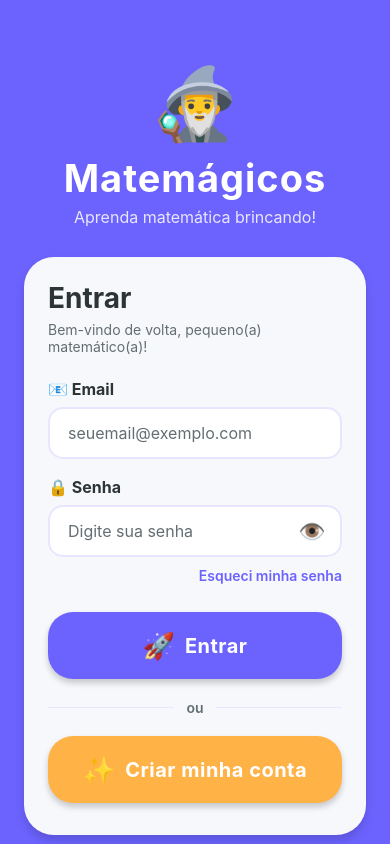
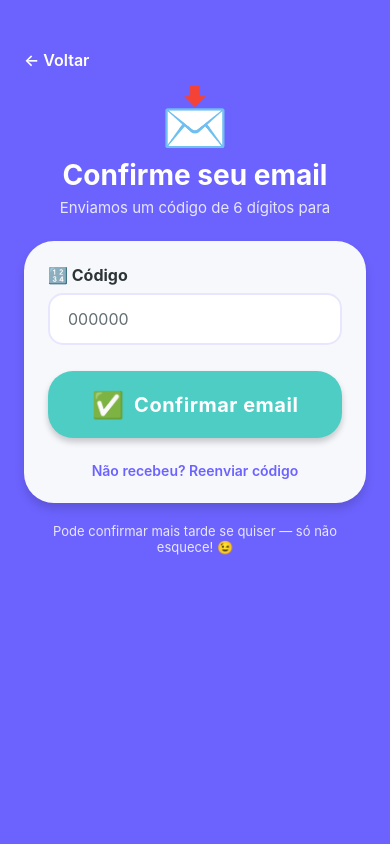
Before and after one commit to JhuanCleber/Matemagicos, a React Native app: screen /VerificarEmail in a window 390 px wide. Built offline with nearby package versions, Linux system fonts and the light colour scheme.

Commit message:
Matemágicos

```diff
--- a/App.tsx
+++ b/App.tsx
@@ -10,6 +10,7 @@ import JogoScreen from './src/screens/JogoScreen';
 import RankingScreen from './src/screens/RankingScreen';
 import EsqueciSenhaScreen from './src/screens/EsqueciSenhaScreen';
 import RedefinirSenhaScreen from './src/screens/RedefinirSenhaScreen';
+import VerificarEmailScreen from './src/screens/VerificarEmailScreen';
 import { UsuarioProvider, useUsuario } from './src/context/UsuarioContext';
 import { colors } from './src/theme/colors';
 
@@ -46,6 +47,7 @@ function AppNavigator() {
         <Stack.Screen name="EsqueciSenha" component={EsqueciSenhaScreen} />
         <Stack.Screen name="RedefinirSenha" component={RedefinirSenhaScreen} />
         <Stack.Screen name="Home" component={HomeScreen} />
+        <Stack.Screen name="VerificarEmail" component={VerificarEmailScreen} />
         <Stack.Screen name="Jogo" component={JogoScreen} />
         <Stack.Screen name="Ranking" component={RankingScreen} />
       </Stack.Navigator>
--- a/src/screens/HomeScreen.tsx
+++ b/src/screens/HomeScreen.tsx
@@ -98,6 +98,18 @@ export default function HomeScreen({ navigation }: Props) {
         </TouchableOpacity>
       </View>
 
+      {usuario?.emailVerificado === false && (
+        <TouchableOpacity
+          style={styles.avisoEmail}
+          activeOpacity={0.8}
+          onPress={() => navigation.navigate('VerificarEmail')}
+        >
+          <Text style={styles.avisoEmailTexto}>
+            📩 Confirme seu email — toque aqui
+          </Text>
+        </TouchableOpacity>
+      )}
+
       <TouchableOpacity
         style={styles.cardProgresso}
         activeOpacity={0.8}
@@ -197,6 +209,21 @@ const styles = StyleSheet.create({
   },
   avatarTexto: {
     fontSize: 30,
+  },
+  avisoEmail: {
+    backgroundColor: colors.warning,
+    marginHorizontal: 24,
+    marginTop: -12,
+    marginBottom: 12,
+    borderRadius: 14,
+    paddingVertical: 10,
+    paddingHorizontal: 16,
+  },
+  avisoEmailTexto: {
+    color: colors.text,
+    fontSize: 13,
+    fontWeight: '700',
+    textAlign: 'center',
   },
   cardProgresso: {
     backgroundColor: colors.card,
--- /dev/null
+++ b/src/screens/VerificarEmailScreen.tsx
@@ -0,0 +1,189 @@
+import React, { useState } from 'react';
+import {
+  View,
+  Text,
+  StyleSheet,
+  TouchableOpacity,
+  KeyboardAvoidingView,
+  Platform,
+  ScrollView,
+  Alert,
+} from 'react-native';
+import { colors } from '../theme/colors';
+import CampoTexto from '../components/CampoTexto';
+import BotaoGrande from '../components/BotaoGrande';
+import { verificarEmailApi, reenviarVerificacaoApi } from '../services/authService';
+import { useUsuario } from '../context/UsuarioContext';
+
+interface Props {
+  navigation: any;
+}
+
+export default function VerificarEmailScreen({ navigation }: Props) {
+  const { usuario, atualizarUsuario } = useUsuario();
+
+  const [codigo, setCodigo] = useState('');
+  const [carregando, setCarregando] = useState(false);
+  const [reenviando, setReenviando] = useState(false);
+
+  const email = usuario?.email ?? '';
+
+  async function handleConfirmar() {
+    if (!codigo.trim()) {
+      Alert.alert('Ops!', 'Digite o código que enviamos pro seu email.');
+      return;
+    }
+
+    setCarregando(true);
+    try {
+      const resultado = await verificarEmailApi(email, codigo.trim());
+      if (!resultado.ok) {
+        Alert.alert('Não rolou 😕', resultado.erro || 'Código inválido ou expirado.');
+        return;
+      }
+      atualizarUsuario({ emailVerificado: true });
+      Alert.alert(
+        '🎉 Email confirmado!',
+        'Sua conta está com tudo certo agora.',
+        [{ text: 'Show!', onPress: () => navigation.navigate('Home') }]
+      );
+    } catch (erro: any) {
+      Alert.alert('Não rolou 😕', erro?.message || 'Não foi possível confirmar o email.');
+    } finally {
+      setCarregando(false);
+    }
+  }
+
+  async function handleReenviar() {
+    setReenviando(true);
+    try {
+      await reenviarVerificacaoApi(email);
+      Alert.alert('Código reenviado 📩', 'Confira sua caixa de entrada de novo.');
+    } catch (erro: any) {
+      Alert.alert('Não rolou 😕', erro?.message || 'Não foi possível reenviar o código.');
+    } finally {
+      setReenviando(false);
+    }
+  }
+
+  return (
+    <KeyboardAvoidingView
+      style={styles.container}
+      behavior={Platform.OS === 'ios' ? 'padding' : 'height'}
+    >
+      <ScrollView
+        contentContainerStyle={styles.scroll}
+        keyboardShouldPersistTaps="handled"
+        showsVerticalScrollIndicator={false}
+      >
+        <TouchableOpacity style={styles.voltar} onPress={() => navigation.navigate('Home')}>
+          <Text style={styles.voltarTexto}>← Voltar</Text>
+        </TouchableOpacity>
+
+        <View style={styles.header}>
+          <Text style={styles.logo}>📩</Text>
+          <Text style={styles.titulo}>Confirme seu email</Text>
+          <Text style={styles.subtitulo}>Enviamos um código de 6 dígitos para{'\n'}{email}</Text>
+        </View>
+
+        <View style={styles.card}>
+          <CampoTexto
+            label="🔢 Código"
+            placeholder="000000"
+            value={codigo}
+            onChangeText={setCodigo}
+            keyboardType="number-pad"
+          />
+
+          <BotaoGrande
+            titulo={carregando ? 'Confirmando...' : 'Confirmar email'}
+            icone="✅"
+            onPress={handleConfirmar}
+            cor={colors.success}
+            desabilitado={carregando}
+          />
+
+          <TouchableOpacity
+            style={styles.reenviar}
+            onPress={handleReenviar}
+            disabled={reenviando}
+          >
+            <Text style={styles.reenviarTexto}>
+              {reenviando ? 'Reenviando...' : 'Não recebeu? Reenviar código'}
+            </Text>
+          </TouchableOpacity>
+        </View>
+
+        <Text style={styles.rodape}>
+          Pode confirmar mais tarde se quiser — só não esquece! 😉
+        </Text>
+      </ScrollView>
+    </KeyboardAvoidingView>
+  );
+}
+
+const styles = StyleSheet.create({
+  container: {
+    flex: 1,
+    backgroundColor: colors.primary,
+  },
+  scroll: {
+    flexGrow: 1,
+    paddingHorizontal: 24,
+    paddingTop: 50,
+    paddingBottom: 30,
+  },
+  voltar: {
+    marginBottom: 12,
+  },
+  voltarTexto: {
+    color: colors.white,
+    fontSize: 16,
+    fontWeight: '600',
+  },
+  header: {
+    alignItems: 'center',
+    marginBottom: 24,
+  },
+  logo: {
+    fontSize: 56,
+    marginBottom: 8,
+  },
+  titulo: {
+    fontSize: 28,
+    fontWeight: 'bold',
+    color: colors.white,
+    textAlign: 'center',
+  },
+  subtitulo: {
+    fontSize: 15,
+    color: colors.purpleLight,
+    marginTop: 6,
+    textAlign: 'center',
+  },
+  card: {
+    backgroundColor: colors.background,
+    borderRadius: 30,
+    padding: 24,
+    shadowColor: '#000',
+    shadowOffset: { width: 0, height: 6 },
+    shadowOpacity: 0.15,
+    shadowRadius: 10,
+    elevation: 6,
+  },
+  reenviar: {
+    alignSelf: 'center',
+    marginTop: 16,
+  },
+  reenviarTexto: {
+    color: colors.primary,
+    fontWeight: '600',
+    fontSize: 14,
+  },
+  rodape: {
+    textAlign: 'center',
+    color: colors.purpleLight,
+    marginTop: 20,
+    fontSize: 13,
+  },
+});
--- a/src/services/authService.ts
+++ b/src/services/authService.ts
@@ -9,6 +9,7 @@ export interface Usuario {
   nivelEscolar?: number;
   totalPontos?: number;
   moedasMagicas?: number;
+  emailVerificado?: boolean;
 }
 
 export interface RespostaAuth {
@@ -133,3 +134,11 @@ export async function redefinirSenhaApi(
 ): Promise<RespostaSimples> {
   return requisicao<RespostaSimples>('/auth/redefinir-senha', 'POST', { email, codigo, novaSenha });
 }
+
+export async function verificarEmailApi(email: string, codigo: string): Promise<RespostaSimples> {
+  return requisicao<RespostaSimples>('/auth/verificar-email', 'POST', { email, codigo });
+}
+
+export async function reenviarVerificacaoApi(email: string): Promise<RespostaSimples> {
+  return requisicao<RespostaSimples>('/auth/reenviar-verificacao', 'POST', { email });
+}
```
Also changed, not shown: 1 other file (tests, documents, lock files or other folders).
